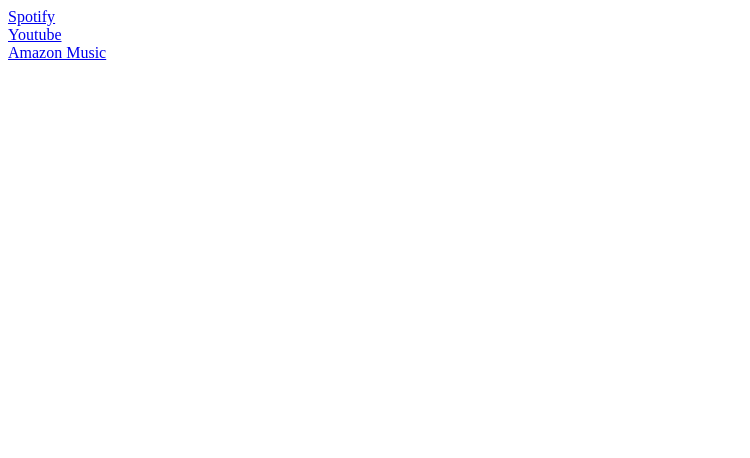
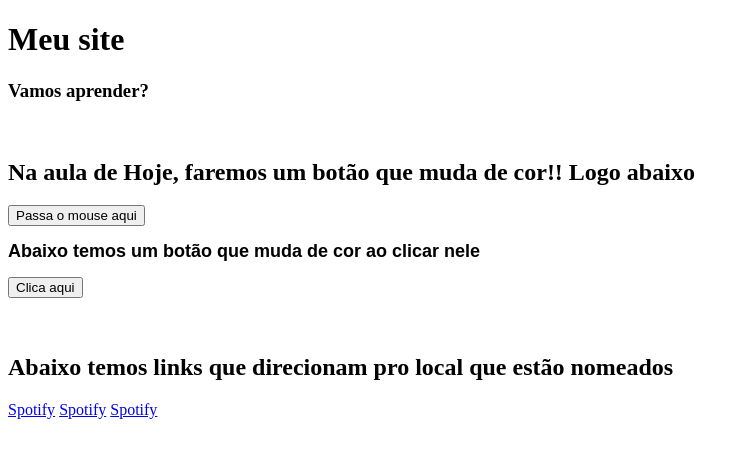
Before and after one commit to HeitorMorosini/CC1N-CSW-26, a plain HTML site: page aula-12/index.html in a window 1280 px wide. Shown: the whole page, without its empty margins (0-750 px from the left). Drawn offline with Linux system fonts and the light colour scheme.

Commit message:
Update index.html

```diff
--- a/aula-12/index.html
+++ b/aula-12/index.html
@@ -7,16 +7,26 @@
     <link rel="stylesheet" href="style.css">
 </head>
 <body>
-    <div class="classe1">
-        <a href="https://open.spotify.com/intl-pt">Spotify</a>
+    <h1>Meu site</h1>
+    <h3>Vamos aprender?</h3>
+    <br>
+    <div>
+        <h2>Na aula de Hoje, faremos um botão que muda de cor!! Logo abaixo</h2>
+        <button id="b1">Passa o mouse aqui</button>
         <br>
-        <a href="https://www.youtube.com/">Youtube</a>
-        <br>
-        <a href="https://www.amazon.com.br/music/unlimited?ref_=dmm_acq_mrn_d_br_z_p464-kw1-cr46463-c">Amazon Music</a>
-    </div>
+        <h2 style=" font-family: Arial, Helvetica, sans-serif;
+        font-size: 18px;
+        font-weight: 600;">Abaixo temos um botão que muda de cor ao clicar nele</h2>
+        <button id="b2">Clica aqui</button>
+        <br><br><br>
 
-    <div class="classe2">
+        <h2>Abaixo temos links que direcionam pro local que estão nomeados</h2>
 
+        <div class="bloco_musica">
+            <a href="https://spotify.com" class="link-spotify">Spotify</a>
+            <a href="https://youtube.com" class="link-spotify">Spotify</a>
+            <a href="https://amazon.com" class="link-spotify">Spotify</a>
+        </div>
     </div>
 </body>
 </html>
```
